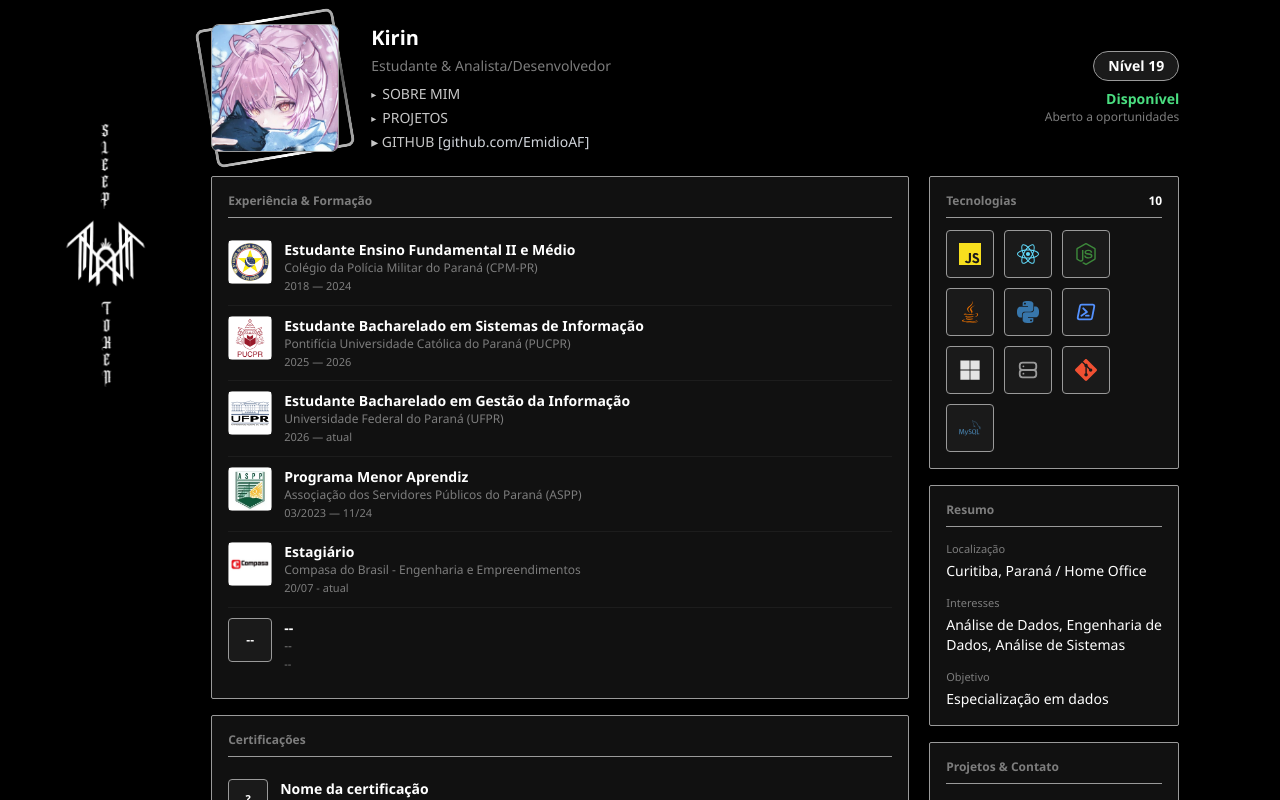
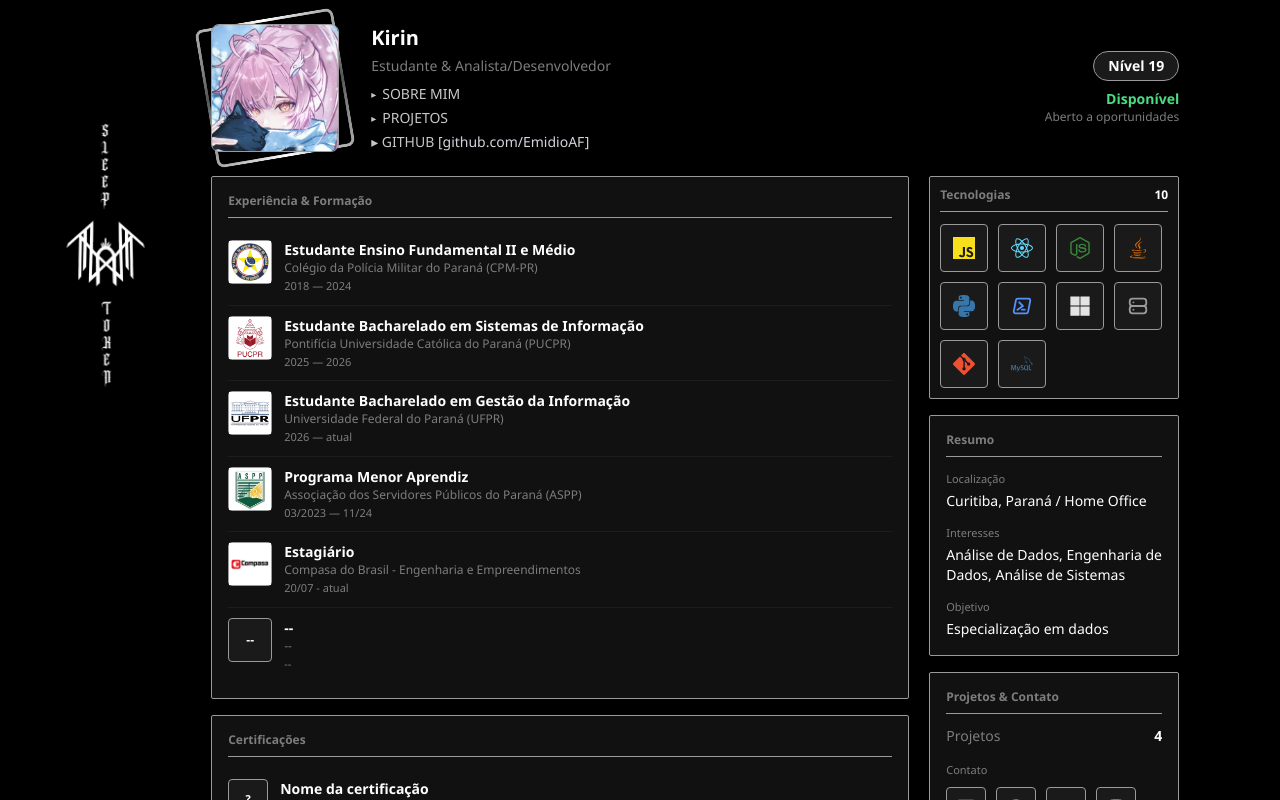
Before and after one commit to EmidioAF/portfolio, a React app: page / in a window 1280 px wide. Shown: the top 800 px of the page. Built offline with nearby package versions, Linux system fonts and the light colour scheme; the HTML template or start-up script is replaced by a standard one.

Commit message:
pequenas alterações feitas no techstack

```diff
--- a/src/components/TechStack.jsx
+++ b/src/components/TechStack.jsx
@@ -60,7 +60,7 @@
 
 export default function TechStack() {
   return (
-    <div className="bg-panel border border-line rounded-sm p-4 mb-4">
+    <div className="bg-panel border border-line rounded-sm p-2.5 mb-4">
       <h3 className="text-xs text-dim font-semibold border-b border-line pb-2 mb-3 flex justify-between">
         Tecnologias <span className="text-white">{techs.length}</span>
       </h3>
```
